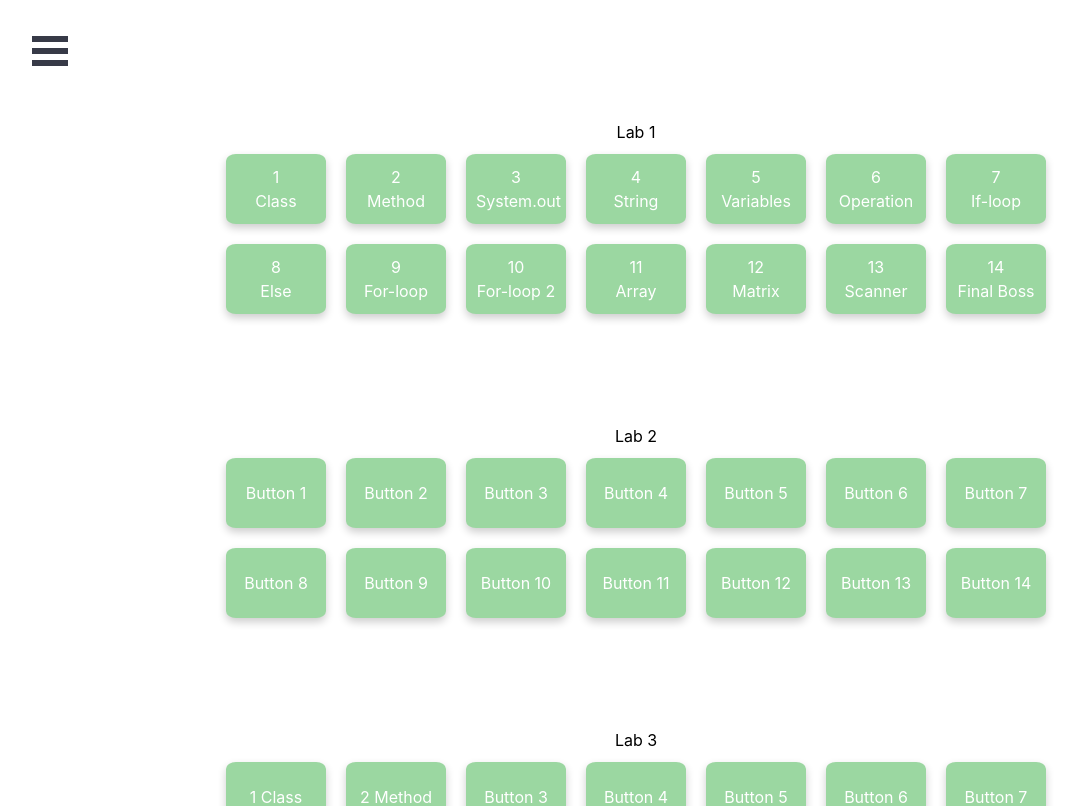
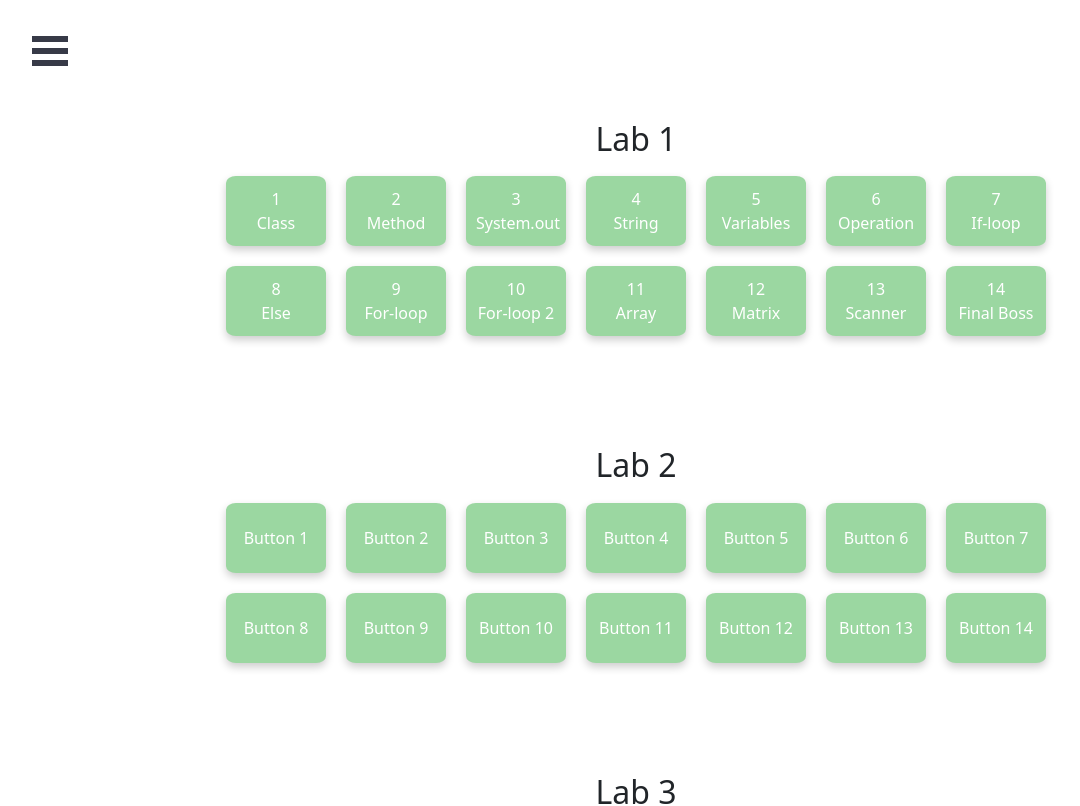
Before and after one commit to EmilGoransson/Learn-Programming, a React (Create React App) app in the folder Frontend/: page / in a window 1280 px wide. Shown: the top 806 px of the page, without its empty margins (4-1084 px from the left). Built offline with nearby package versions, Linux system fonts and the light colour scheme; no server answers.

Commit message:
for demo

```diff
--- a/Frontend/package.json
+++ b/Frontend/package.json
@@ -8,6 +8,7 @@
     "@testing-library/react": "^13.4.0",
     "@testing-library/user-event": "^13.5.0",
     "axios": "^1.3.6",
+    "bootstrap": "^5.2.3",
     "react": "^18.2.0",
     "react-bootstrap": "^2.7.4",
     "react-burger-menu": "^3.0.9",
--- a/Frontend/src/App.js
+++ b/Frontend/src/App.js
@@ -1,13 +1,15 @@
-import React from 'react';
-import Sidebar from './Components/Sidebar/Sidebar';
-import Progress from './Components/Sidebar/Progress'
-import './Components/Sidebar/Progress.css';
-import './App.css';
-import ButtonContainer from './Components/LevelRendering/ButtonContainer';
-import './Components/LevelRendering/ButtonContainer.css'
+import React from "react";
+import Sidebar from "./Components/Sidebar/Sidebar";
+import Progress from "./Components/Sidebar/Progress";
+import "./Components/Sidebar/Progress.css";
+import "./App.css";
+import ButtonContainer from "./Components/LevelRendering/ButtonContainer";
+import "./Components/LevelRendering/ButtonContainer.css";
+import CodeRunner from "./Components/CodeRunner/Presenter/codeRunnerPresenter";
+import "bootstrap/dist/css/bootstrap.min.css";
+import QuizTemp from "./Components/Quizes/quiz";
 
 function App() {
-
   const [message, setMessage] = React.useState(null);
   React.useEffect(() => {
     fetch("http://localhost:3003/api")
@@ -16,25 +18,77 @@ function App() {
   }, []);
 
   return (
+    //DEMO QUIZ
     <div className="App" id="outer-container">
-      <Sidebar pageWrapId={'page-wrap'} outerContainerId={'outer-container'} />
-      <div id="page-wrap">
-      </div>
+      <Sidebar pageWrapId={"page-wrap"} outerContainerId={"outer-container"} />
+      <div id="page-wrap"></div>
       <ButtonContainer
         title="Lab 1"
-        buttonLabels={['1 \n Class', '2 \nMethod', '3 \nSystem.out', '4 \nString', '5 \nVariables', '6 \nOperation', '7 \nIf-loop', '8 \nElse', '9 \nFor-loop', '10 \nFor-loop 2', '11 \nArray', '12 \nMatrix', '13 \nScanner', '14 \nFinal Boss']}
+        buttonLabels={[
+          "1 \n Class",
+          "2 \nMethod",
+          "3 \nSystem.out",
+          "4 \nString",
+          "5 \nVariables",
+          "6 \nOperation",
+          "7 \nIf-loop",
+          "8 \nElse",
+          "9 \nFor-loop",
+          "10 \nFor-loop 2",
+          "11 \nArray",
+          "12 \nMatrix",
+          "13 \nScanner",
+          "14 \nFinal Boss",
+        ]}
       />
       <ButtonContainer
         title="Lab 2"
-        buttonLabels={['Button 1', 'Button 2', 'Button 3', 'Button 4', 'Button 5', 'Button 6', 'Button 7', 'Button 8', 'Button 9', 'Button 10', 'Button 11', 'Button 12', 'Button 13', 'Button 14']}
+        buttonLabels={[
+          "Button 1",
+          "Button 2",
+          "Button 3",
+          "Button 4",
+          "Button 5",
+          "Button 6",
+          "Button 7",
+          "Button 8",
+          "Button 9",
+          "Button 10",
+          "Button 11",
+          "Button 12",
+          "Button 13",
+          "Button 14",
+        ]}
       />
       <ButtonContainer
         title="Lab 3"
-        buttonLabels={['1 Class', '2 Method', 'Button 3', 'Button 4', 'Button 5', 'Button 6', 'Button 7', 'Button 8', 'Button 9', 'Button 10', 'Button 11', 'Button 12', 'Button 13', 'Button 14']}
+        buttonLabels={[
+          "1 Class",
+          "2 Method",
+          "Button 3",
+          "Button 4",
+          "Button 5",
+          "Button 6",
+          "Button 7",
+          "Button 8",
+          "Button 9",
+          "Button 10",
+          "Button 11",
+          "Button 12",
+          "Button 13",
+          "Button 14",
+        ]}
       />
-      <Progress/>
+      <Progress />
       {message}
     </div>
+
+    //DEMO CodeRunner
+    // <CodeRunner testCases={6} input={3} />
+
+    //DEMO QUIZZ!!
+
+    // <QuizTemp />
   );
 }
 
--- a/Frontend/src/Components/CodeRunner/Presenter/codeRunnerPresenter.js
+++ b/Frontend/src/Components/CodeRunner/Presenter/codeRunnerPresenter.js
@@ -26,8 +26,15 @@ import CodeRunnerView from "../View/codeRunnerView";
 import { useEffect } from "react";
 import Spinner from "react-bootstrap/Spinner";
 function CodeRunner(props) {
+  const string = `
+class Progman
+{
+    public static void main(String[] args) {
+        System.out.println("Does it work?")
+    }
+}`;
   //Change this in order to change the prewritten text in the editor, TODO: so it comes from props maybe?
-  const [PreMadeText, setPreMadeText] = useState(props.preText);
+  const [PreMadeText, setPreMadeText] = useState(string);
   const [code, setCode] = useState("");
   const [data, setData] = useState("");
   const [compileCode, setCompileCode] = useState();
```
Also changed, not shown: 1 other file (tests, documents, lock files or other folders).
